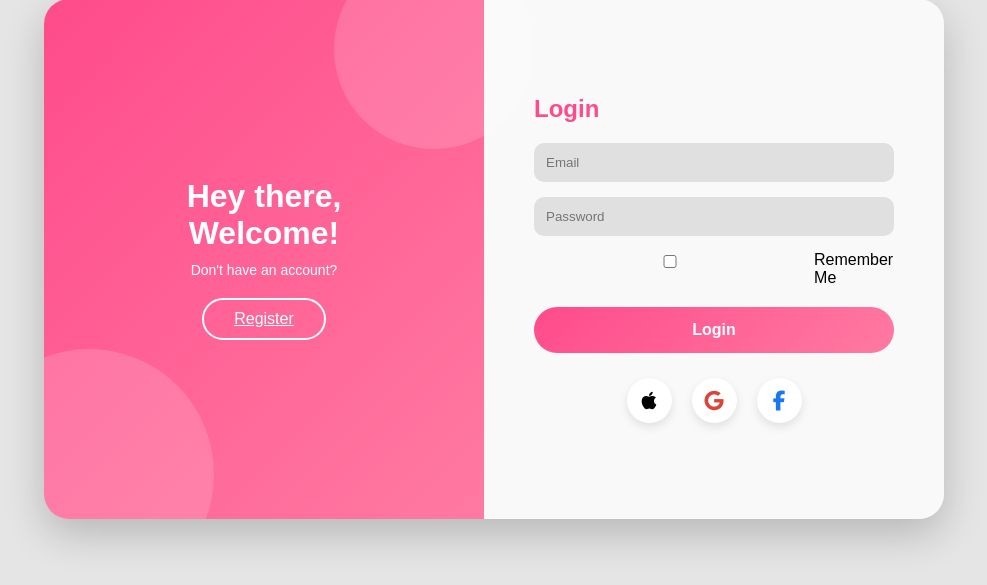
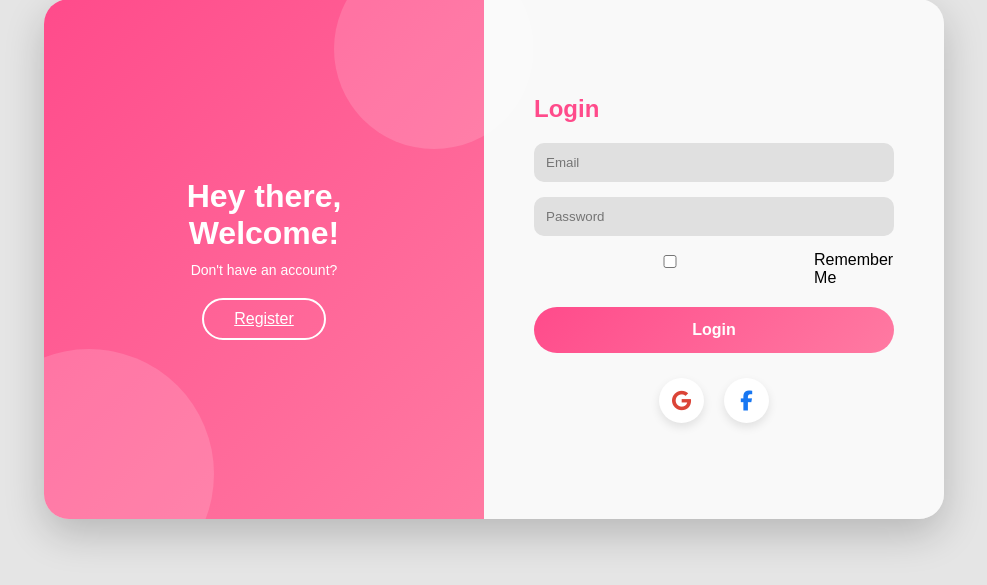
Before and after one commit to philis2-tech/login-system, a Flask app: page / in a window 1280 px wide. Shown: the part 141-726 px from the top of the page, without its empty margins (146-1133 px from the left). Run offline with Flask 3, Linux system fonts and the light colour scheme.

Commit message:
Remove Apple login from UI

```diff
--- a/templates/login.html
+++ b/templates/login.html
@@ -42,7 +42,7 @@ stylesheet" href="https://cdnjs.cloudflare.com/ajax/libs/font-awesome/6.5.0/css/
             <div class="socials">
 
 
-                <a href="#"><i class="fa-brands fa-apple"></i></a>
+
                 <a href="/login/google">
                     <i class="fa-brands fa-google"></i>
                 </a>
```
